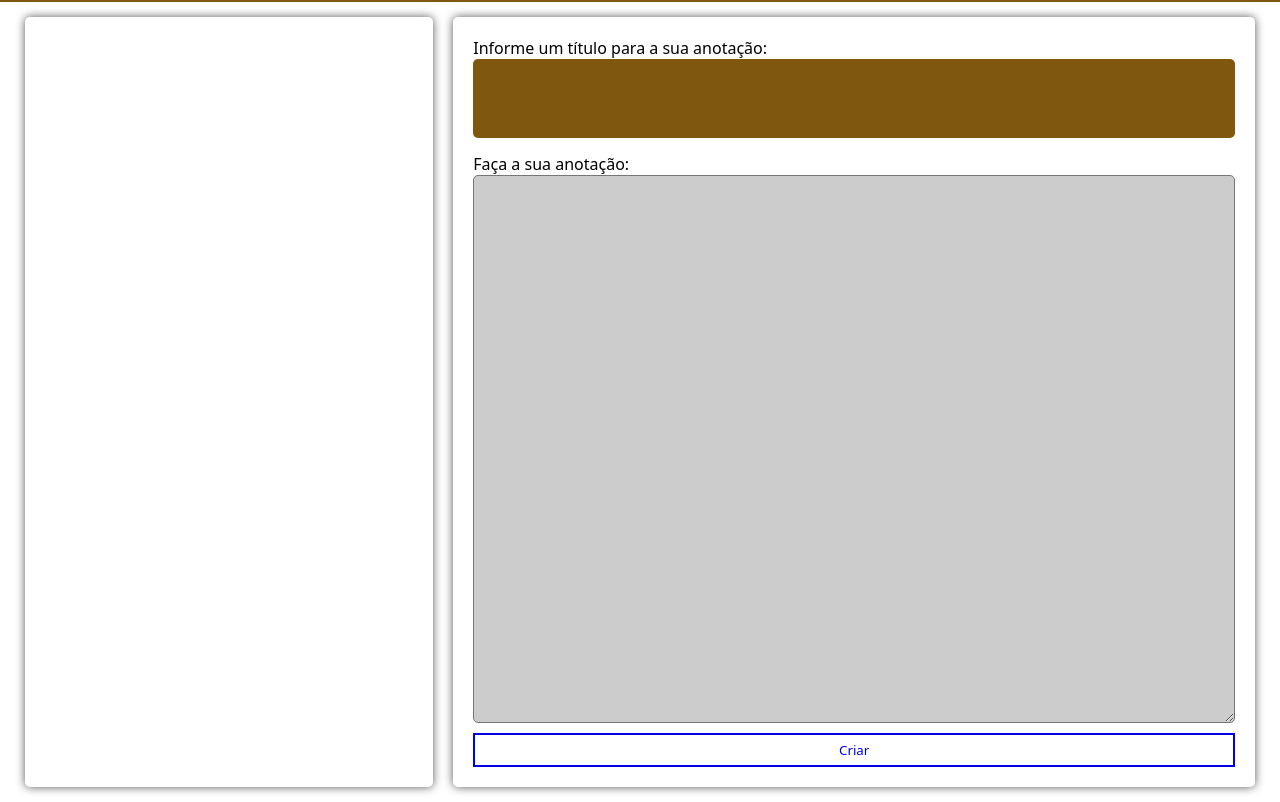
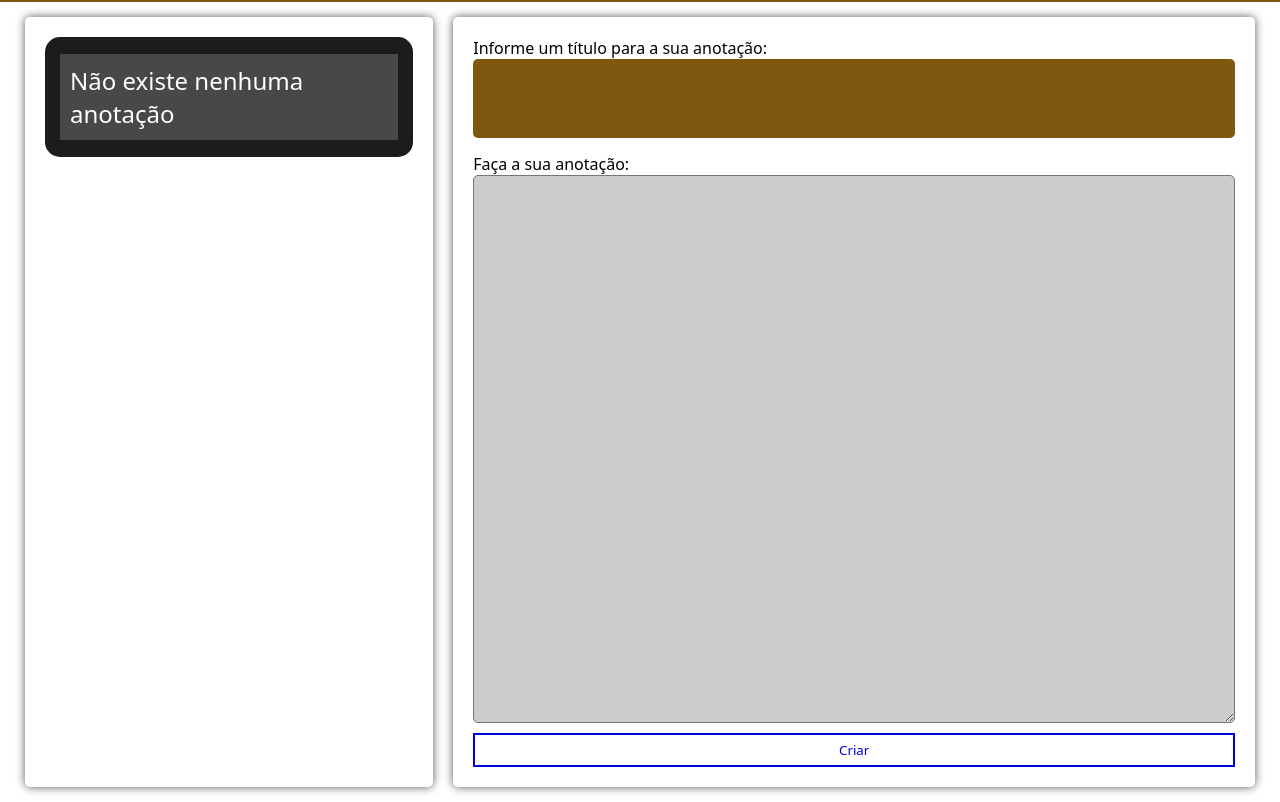
Before and after one commit to victortxt/projetos, a plain HTML site: page caderno-virtual/index.html in a window 1280 px wide. Shown: the part 43-845 px from the top of the page. Drawn offline with Linux system fonts and the light colour scheme.

Commit message:
atualizar

```diff
--- a/caderno-virtual/CSS/style.css
+++ b/caderno-virtual/CSS/style.css
@@ -166,6 +166,26 @@ button{
     border: 0px;
 }
 
+#mensagem-default {
+    width: 200px;
+    height: 100%;
+    background-color: #1c1c1c;
+    color: white;
+    display: none;
+    align-items: center;
+    justify-content: center;
+    font-size: 1.5em;
+    box-sizing: border-box;
+    padding: 15px;
+    border-radius: 15px;
+}
+
+#mensagem-default > span {
+    background-color: #484848;
+    box-sizing: border-box;
+    padding: 10px;
+}
+
 @media screen and (min-width: 700px){
 
     #container{
@@ -195,4 +215,13 @@ button{
         margin-right: 0px;
         margin-bottom: 20px;
     }
+
+    #mensagem-default {
+        width: 100%;
+        height: 120px;
+        box-sizing: border-box;
+        background-color: #1c1c1c;
+        color: white;
+    }
+
 }
--- a/caderno-virtual/JS/script.js
+++ b/caderno-virtual/JS/script.js
@@ -27,10 +27,20 @@ edit
 */
 
 let i = 0
+//cardElements
 
+const messageDefault = () => {
+    console.log(cardElements.childElementCount)
+    if(cardElements.childElementCount === 1){
+        document.querySelector('#mensagem-default').style.display = 'flex'
+    }else{
+        document.querySelector('#mensagem-default').style.display = 'none'
+    }
+}
+
+addEventListener('load', messageDefault)
 
 salvar.addEventListener('click', () => {
-
     if(!(title.value === "" && text.value === "")){
         i++
         let divCard = document.createElement('div')
@@ -92,6 +102,7 @@ salvar.addEventListener('click', () => {
 
         title.value = ''
         text.value = ''
+        messageDefault();
     }else{
         alert('ERRO')
     }
--- a/caderno-virtual/index.html
+++ b/caderno-virtual/index.html
@@ -15,6 +15,9 @@
     <main>
         <section id="container">
             <section class="content" id="elements">
+                <div id="mensagem-default">
+                    <span>Não existe nenhuma anotação</span>
+                </div>
             </section>
 
             <section class="content" id="container-text">
@@ -32,11 +35,11 @@
                 </div>
 
                 <div class="campos">
-                    <label for="itxtAcess">Mudar o título</label>
+                    <label for="itxtAcess">Alterar título: </label>
                     <input class="inputConsulta" type="text" name="" id="itxtAcess">
                 </div>
                 <div class="campos">
-                    <label for="iAreaTxtAcess">Mudar o texto</label>
+                    <label for="iAreaTxtAcess">Alterar texto: </label>
                     <textarea class="inputConsulta" name="" id="iAreaTxtAcess" cols="30" rows="10"></textarea>
                 </div>
                 <div class="campos">
```
